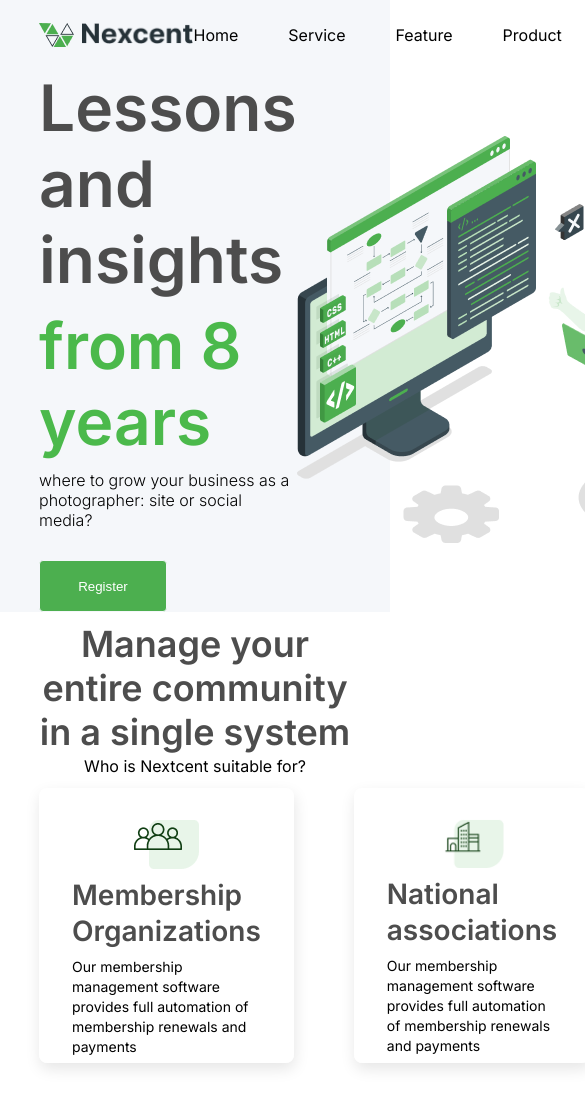
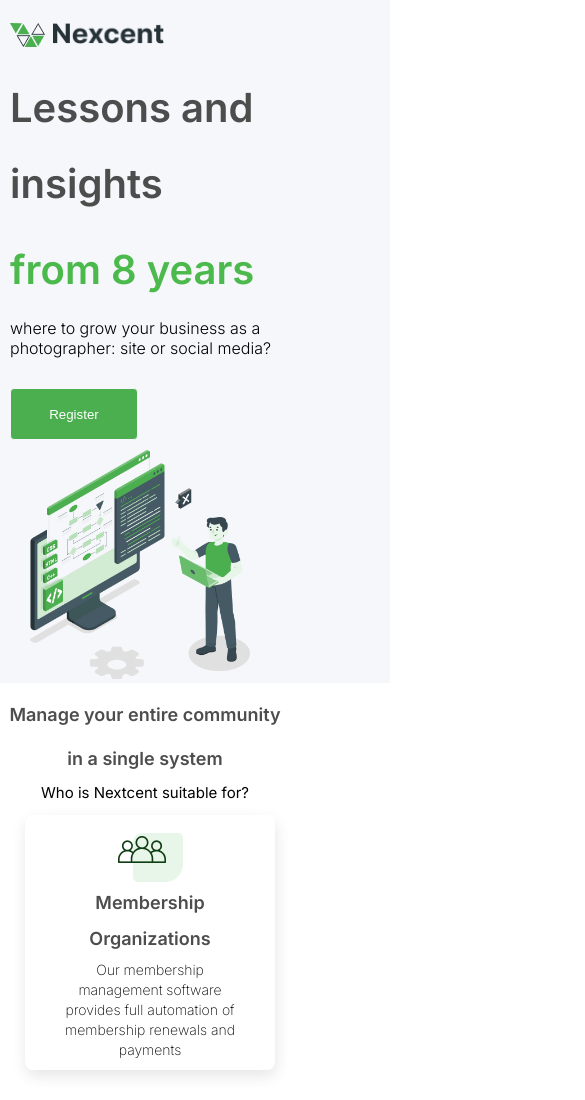
Before and after one commit to THESOURCEC0D3/Axia-project2, a plain HTML site: page index.html in a window 390 px wide. Shown: the top 1100 px of the page, 585 px wide, since content can reach past the window. Drawn offline with Linux system fonts and the light colour scheme.

Commit message:
making it responsive

```diff
--- a/style.css
+++ b/style.css
@@ -12,6 +12,7 @@ body{
 
 .section1{
     background-color: rgba(245, 247, 250, 1);
+    width: 100%;
 }
 
 header{
@@ -20,6 +21,7 @@ header{
     border: o.5px solid rgba(245, 247, 250, 1);
     height: 70px;
     align-items: center;
+    width: 100%;
 }
 
 .container{
@@ -69,6 +71,7 @@ a{
     display: flex;
     justify-content: space-between;
     align-items: center;
+    width: 100%;
 }
 
 .left{
@@ -117,6 +120,7 @@ button{
 
 .section2{
     margin-top: 10px;
+    width: 100%;
 }
 
 .section2header{
@@ -207,6 +211,7 @@ button{
 .section3{
     margin-top:52px;
     display: flex;
+    width: 100%;
     justify-content: space-between;
     align-items: center;
 }
@@ -237,6 +242,7 @@ button{
     align-items: center;
     margin-top: 45px;
     padding-block: 64px;
+    width: 100%;
 }
 
 .section4  .firstline{
@@ -301,6 +307,7 @@ button{
     justify-content:space-between;
     align-items: center;
     gap: 3rem;
+    width: 100%;
     margin-top: 45px;
 }
 
@@ -325,7 +332,7 @@ button{
     display: flex;
     align-items: center;
     justify-content: space-between;
-    margin-top: px;
+    width: 100%;
     gap: 78px;
     padding-block: 32px;
 }
@@ -380,6 +387,7 @@ button{
 .section7{
     margin-top: 40px;
     display: flex;
+    width: 100%;
     flex-direction: column;
     gap: 20px;
 }
@@ -457,6 +465,7 @@ top: 180px;
 .section8{
     margin-top: 100px;
     display: flex;
+    width: 100%;
     flex-direction: column;
     align-items: center;
     padding-block: 32px;
@@ -488,6 +497,7 @@ top: 180px;
 .section9{
     padding-block: 64px;
     display: flex;
+    width: 100%;
     justify-content:space-between;
     align-items: center;
     color: white;
@@ -565,3 +575,116 @@ line-height: 20px;
     right: 5%;
     top: 30%;
 }
+
+@media (max-width:480px){
+  .nav-links{
+    display: none;
+  }
+
+  .login{
+    display: none;
+  }
+
+  .container{
+    max-width: 350px;
+    margin-left: 10px;
+  }
+
+  .left h2,
+  span{
+    font-size: 40px;
+  }
+
+  .part2{
+    display: flex;
+    flex-direction: column;
+    align-items: center;
+    gap: 10px;
+    width: 100%;
+}
+
+.left{
+    display: flex;
+    flex-direction: column;
+}
+
+button{
+    width: 128px;
+    height: 52px;
+    border-radius: 4px;
+    margin-top: 20px;
+    padding-top: 14px;
+    padding-right: 32px;
+    padding-bottom: 14px;
+    padding-left: 32px;
+    background-color: rgba(76, 175, 79, 1);
+    border: 0.1px solid rgba(245, 247, 250, 1);
+    color: white;
+}
+
+.part2 .right img{
+ width: 220px;
+ margin-left: -90px;
+}
+
+.section2{
+    margin-top: 10px;
+    width: 100%;
+}
+
+.section2header{
+    text-align: center;
+    margin-left: -5px;
+    width: 80%;
+}
+
+.section2header .firststline{
+    font-size: 18px;
+}
+
+.section2header .secondline{
+    font-size: 15px;
+}
+
+.section2main{
+    display: flex;
+    flex-wrap:wrap ;
+    gap: 60px;
+}
+
+.head{
+    font-size: 18px;
+}
+
+.body{
+    font-size: 14px;
+    font-weight: 200;
+}
+
+.section2main .membership{
+ text-align: center;
+ gap: 3px;
+ width:250px;
+ height: 255px;
+ padding-top: 10px;
+ margin-left: 15px;
+}
+
+.section2main .associations{
+    text-align: center;
+    gap: 3px;
+ width:250px;
+ height: 235px;
+ padding-top: 14px;
+ margin-left: 15px;
+}
+
+.section2main .clubs{
+    text-align: center;
+    gap: 8px;
+ width:250px;
+ height: 235px;
+ padding-top: 14px;
+ margin-left: 15px;
+}
+}
```
